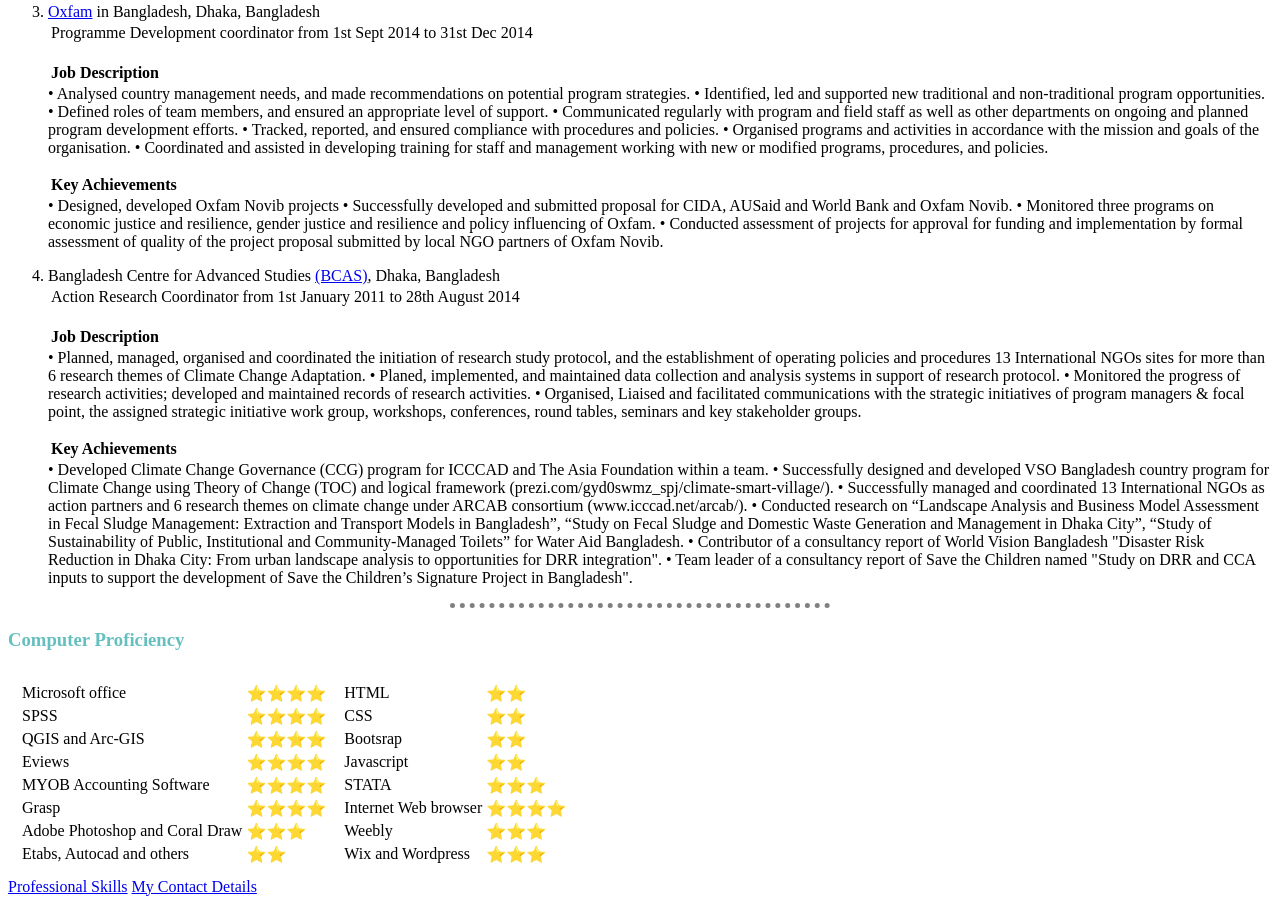
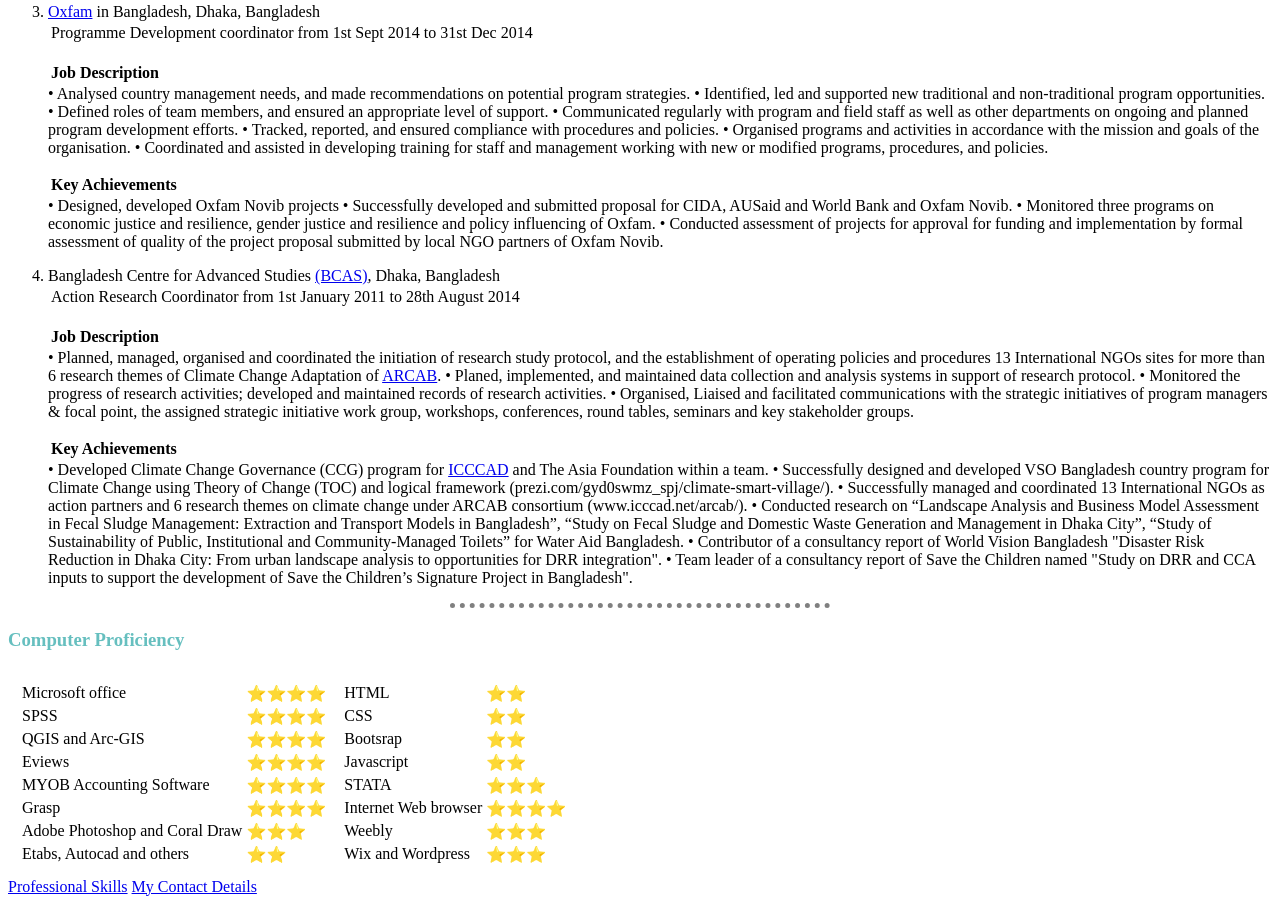
Before and after one commit to sumana825/employment-history-Sumana, a plain HTML site: page index.html in a window 1280 px wide. Shown: the part 1877-2781 px from the top of the page. Drawn offline with Linux system fonts and the light colour scheme.

Commit message:
Update index.html

```diff
--- a/index.html
+++ b/index.html
@@ -154,7 +154,7 @@ o	Planning and Execution.
       <thead>
         <th>Job Description </th>
       </thead>
-  </table>•	Planned, managed, organised and coordinated the initiation of research study protocol, and the establishment of operating policies and procedures 13 International NGOs sites for more than 6 research themes of Climate Change Adaptation.
+  </table>•	Planned, managed, organised and coordinated the initiation of research study protocol, and the establishment of operating policies and procedures 13 International NGOs sites for more than 6 research themes of Climate Change Adaptation of <a href="http://www.icccad.net/ARCAB/">ARCAB</a>.
 •	Planed, implemented, and maintained data collection and analysis systems in support of research protocol.
 •	Monitored the progress of research activities; developed and maintained records of research activities.
 •	Organised, Liaised and facilitated communications with the strategic initiatives of program managers & focal point, the assigned strategic initiative work group, workshops, conferences, round tables, seminars and key stakeholder groups.
@@ -163,7 +163,7 @@ o	Planning and Execution.
     <th>Key Achievements</th>
   </thead>
 </table>
-•	Developed Climate Change Governance (CCG) program for ICCCAD and The Asia Foundation within a team.
+•	Developed Climate Change Governance (CCG) program for <a href="http://www.icccad.net/">ICCCAD</a> and The Asia Foundation within a team.
 •	Successfully designed and developed VSO Bangladesh country program for Climate Change using Theory of Change (TOC) and logical framework (prezi.com/gyd0swmz_spj/climate-smart-village/).
 •	Successfully managed and coordinated 13 International NGOs as action partners and 6 research themes on climate change under ARCAB consortium (www.icccad.net/arcab/).
 •	Conducted research on “Landscape Analysis and Business Model Assessment in Fecal Sludge Management: Extraction and Transport Models in Bangladesh”, “Study on Fecal Sludge and Domestic Waste Generation and Management in Dhaka City”, “Study of Sustainability of Public, Institutional and Community-Managed Toilets” for Water Aid Bangladesh.
```
